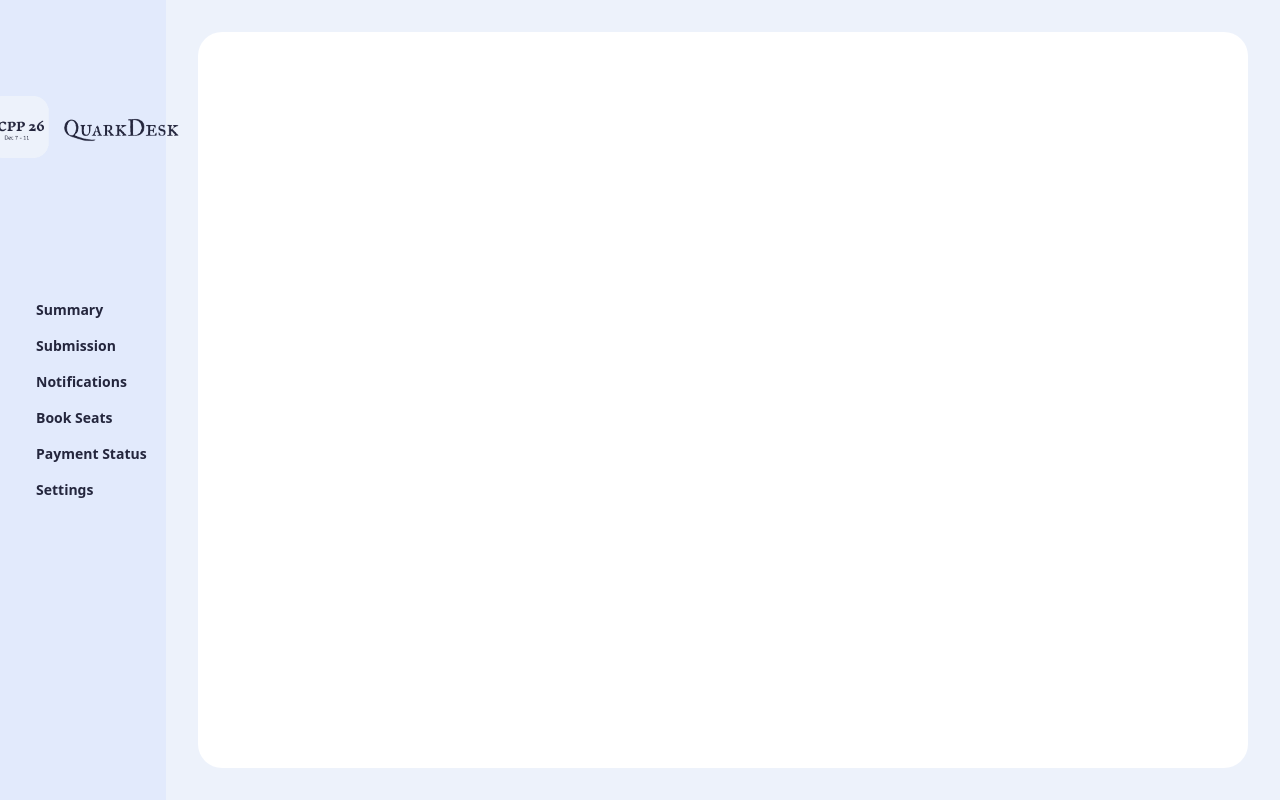
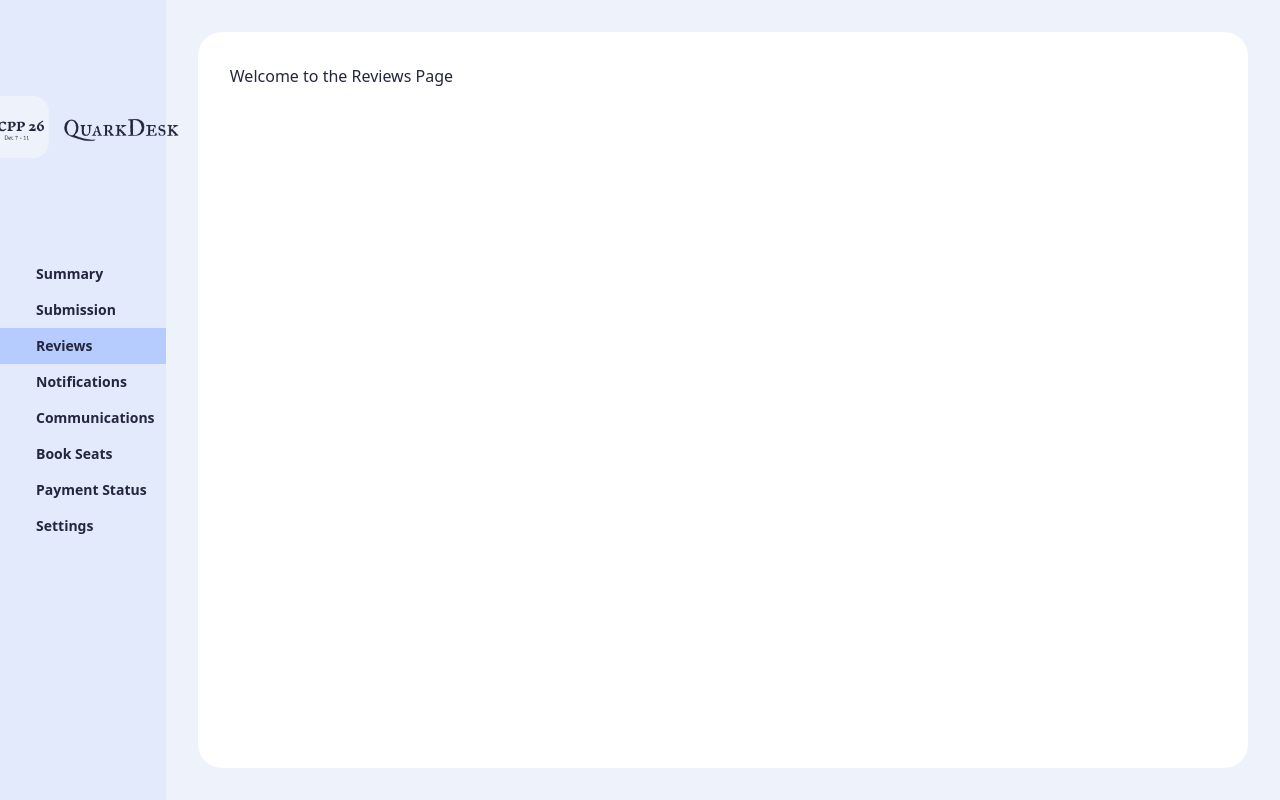
Before and after one commit to mohamedhassanmn/conference-dashboard, a Nuxt app: page /reviews in a window 1280 px wide. Built offline with nearby package versions, Linux system fonts and the light colour scheme.

Commit message:
add reviews  page and communications page route

```diff
--- a/app/app.config.ts
+++ b/app/app.config.ts
@@ -5,7 +5,9 @@ export default defineAppConfig({
     main: [
       { label: "Summary", to: ROUTES.HOME },
       { label: "Submission", to: ROUTES.SUBMISSION },
+      { label: "Reviews", to: ROUTES.REVIEWS },
       { label: "Notifications", to: ROUTES.NOTIFICATIONS },
+      { label: "Communications", to: ROUTES.COMMUNICATIONS },
       { label: "Book Seats", to: ROUTES.BOOK_SEATS },
       { label: "Payment Status", to: ROUTES.PAYMENT_STATUS },
       { label: "Settings", to: ROUTES.SETTINGS },
--- /dev/null
+++ b/app/pages/communications.vue
@@ -0,0 +1,5 @@
+<template>
+    <div>
+        Welcome to the Communications Page
+    </div>
+</template>
--- /dev/null
+++ b/app/pages/reviews.vue
@@ -0,0 +1,5 @@
+<template>
+    <div>
+        Welcome to the Reviews Page
+    </div>
+</template>
--- a/app/utils/routes.ts
+++ b/app/utils/routes.ts
@@ -1,7 +1,9 @@
 export const ROUTES = {
   HOME: "/",
   SUBMISSION: "/submission",
+  REVIEWS: "/reviews",
   NOTIFICATIONS: "/notifications",
+  COMMUNICATIONS: "/communications",
   BOOK_SEATS: "/registration",
   PAYMENT_STATUS: "/payment-status",
   SETTINGS: "/settings",
```
